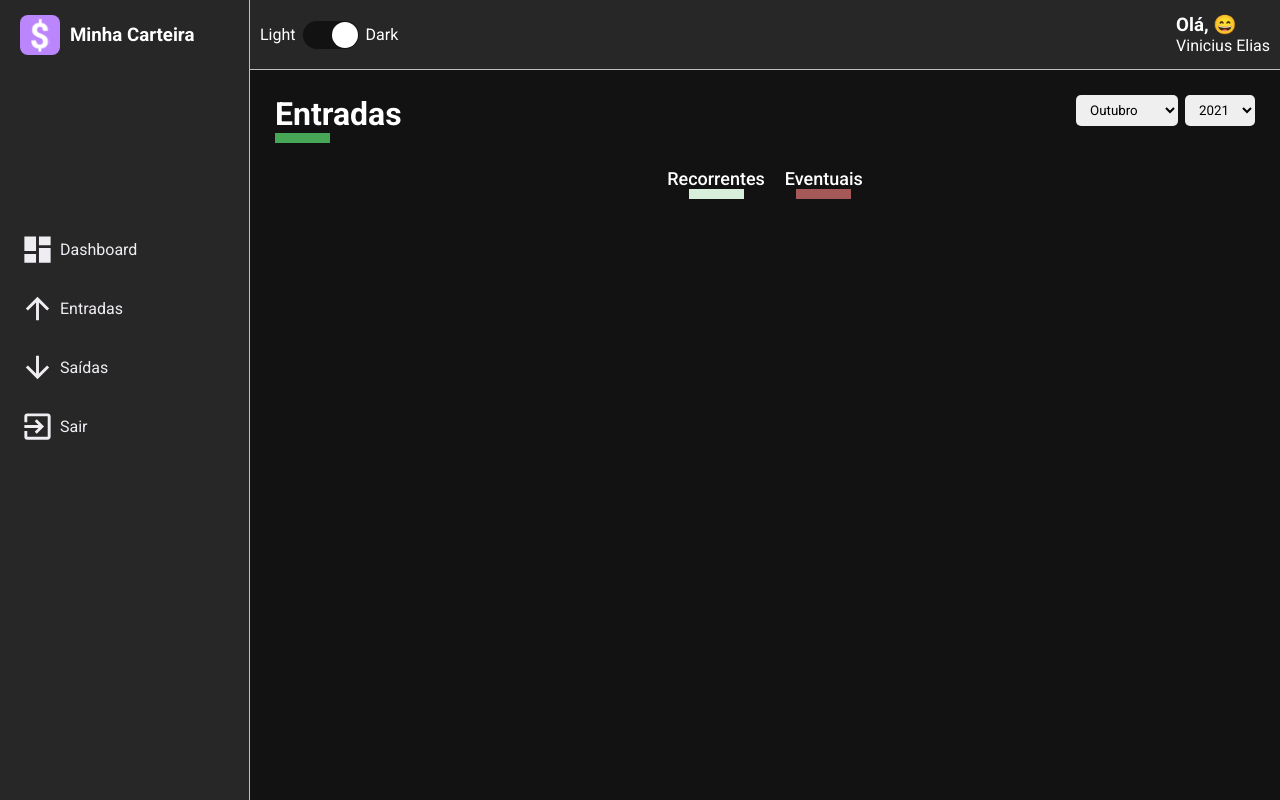
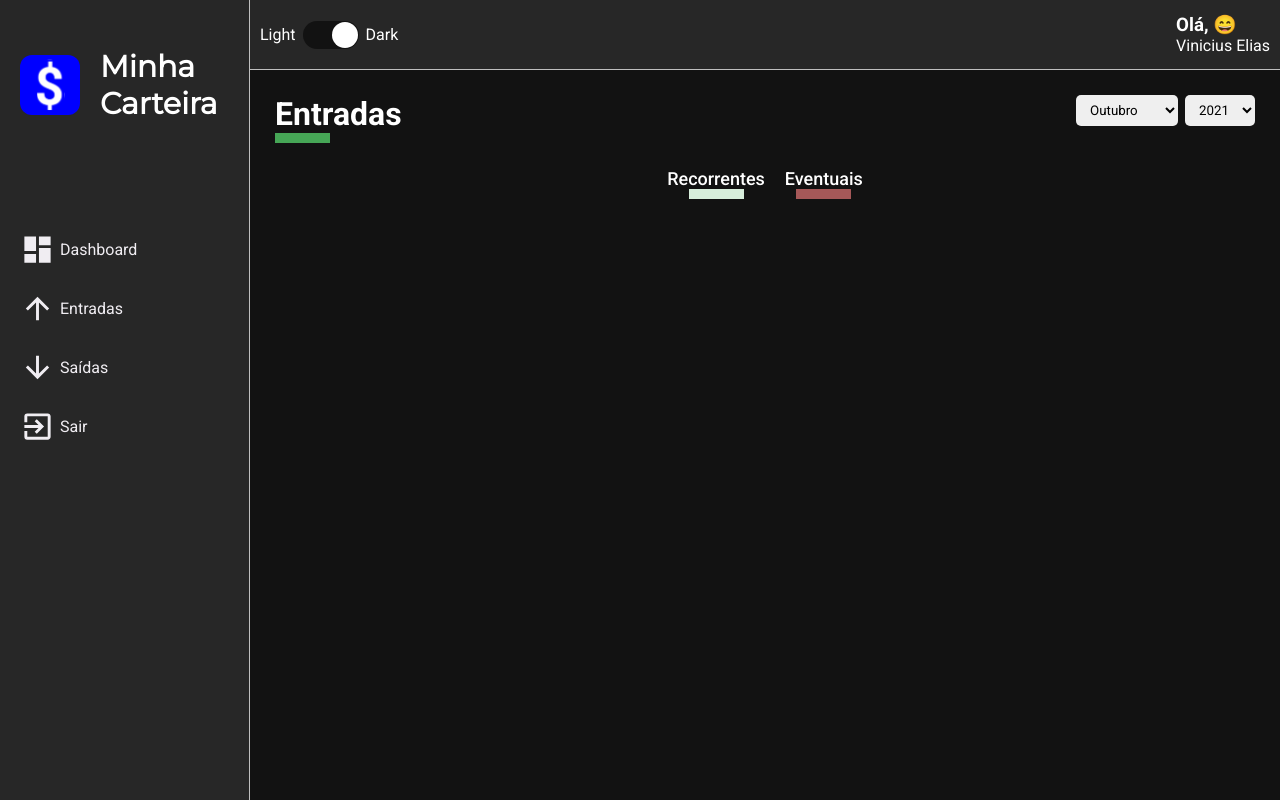
Before and after one commit to vinielias11/dashboardCarteira, a React (Create React App) app: page /list/entradas in a window 1280 px wide. Built offline with nearby package versions, Linux system fonts and the light colour scheme.

Commit message:
change logo, titulo e fonte

```diff
--- a/public/index.html
+++ b/public/index.html
@@ -7,6 +7,7 @@
     <link rel="preconnect" href="https://fonts.googleapis.com">
     <link rel="preconnect" href="https://fonts.gstatic.com" crossorigin>
     <link href="https://fonts.googleapis.com/css2?family=Roboto:wght@400;500;700&display=swap" rel="stylesheet">
+    <link href="https://fonts.googleapis.com/css2?family=Montserrat&display=swap" rel="stylesheet">
     <title>Minha Carteira</title>
   </head>
   <body>
--- a/src/components/Aside/styles.ts
+++ b/src/components/Aside/styles.ts
@@ -14,13 +14,17 @@
 `;
 
 export const LogImg = styled.img`
-    height: 40px;
-    width: 40px;
+    height: 60px;
+    width: 60px;
+    margin-top: 100px;
 `;
 
 export const Title = styled.h3`
+    font-size: 30px;
+    font-family: Montserrat;
     color: ${props => props.theme.colors.white};
-    margin-left: 10px;
+    margin-top: 100px;
+    margin-left: 20px;
 `;
 
 export const MenuContainer = styled.nav`
```
Also changed, not shown: public/assets/Logo.svg, src/assets/logo.svg.
